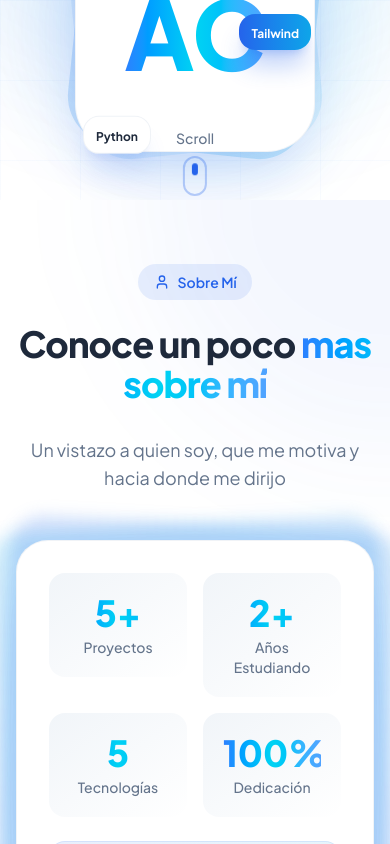
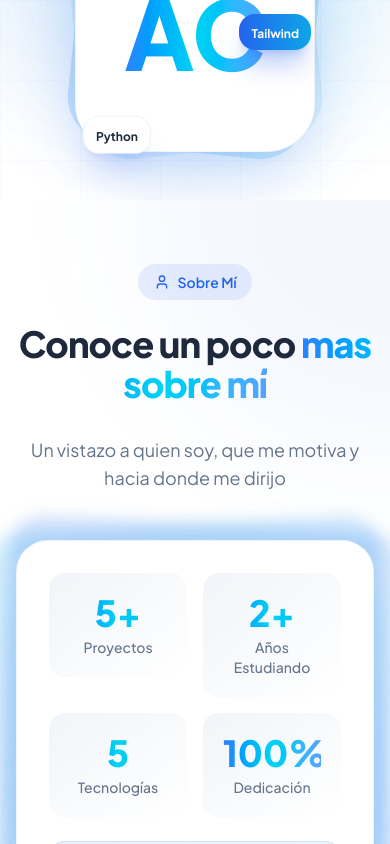
Before and after one commit to Andresittow/Portafolio, a Next.js app: page / in a window 390 px wide. Shown: the part 800-1644 px from the top of the page. Built offline with nearby package versions, Linux system fonts and the light colour scheme.

Commit message:
Eliminar icono de scroll para responsive

```diff
--- a/components/portfolio/hero.tsx
+++ b/components/portfolio/hero.tsx
@@ -204,7 +204,7 @@ export function Hero() {
         </div>
 
         {/* Scroll indicator */}
-        <div className="absolute bottom-1 left-1/2 -translate-x-1/2 flex flex-col items-center gap-2">
+        <div className="absolute bottom-1 left-1/2 -translate-x-1/2 hidden lg:flex flex-col items-center gap-2">
           <span className="text-sm text-muted-foreground font-medium">Scroll</span>
           <div className="w-6 h-10 rounded-full border-2 border-primary/30 flex justify-center pt-2 gap-4">
             <div className="w-1.5 h-3 rounded-full bg-primary animate-bounce" />
--- a/messages/es.json
+++ b/messages/es.json
@@ -212,7 +212,7 @@
     "badge": "Contacto",
     "heading": "Hablemos de tu",
     "headingHighlight": "Proyecto",
-    "sub": "¿Tienes una idea en mente? Me encantaria escucharla",
+    "sub": "¿Tienes una idea en mente? Me encantaría escucharla",
     "phoneLabel": "Teléfono",
     "locationLabel": "Ubicación",
     "connectTitle": "Conecta conmigo",
--- a/spa/index.html
+++ b/spa/index.html
@@ -1082,7 +1082,7 @@
     <div class="text-center fade-up">
       <div class="section-tag">&#9993; Contacto</div>
       <h2 class="section-title">Trabajemos <span>Juntos</span></h2>
-      <p class="section-sub text-center">Tienes una idea en mente? Me encantaria escucharla</p>
+      <p class="section-sub text-center">Tienes una idea en mente? Me encantaría escucharla</p>
     </div>
     <div class="contact-grid">
       <div class="fade-up">
```
